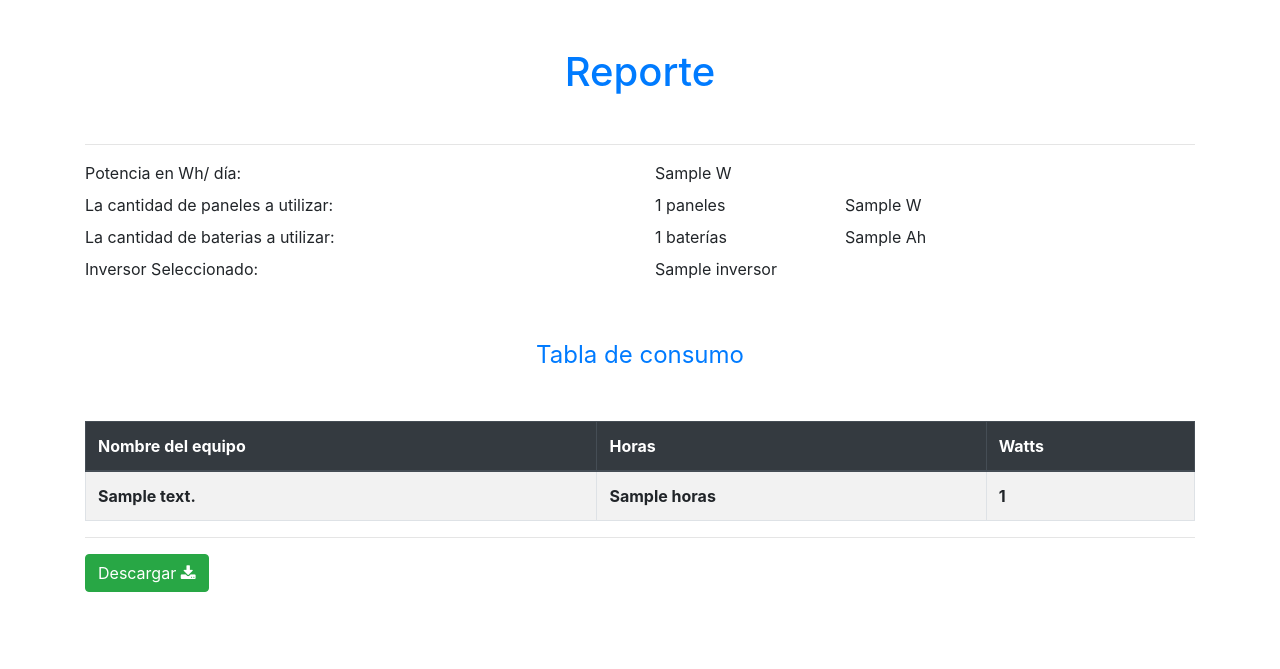
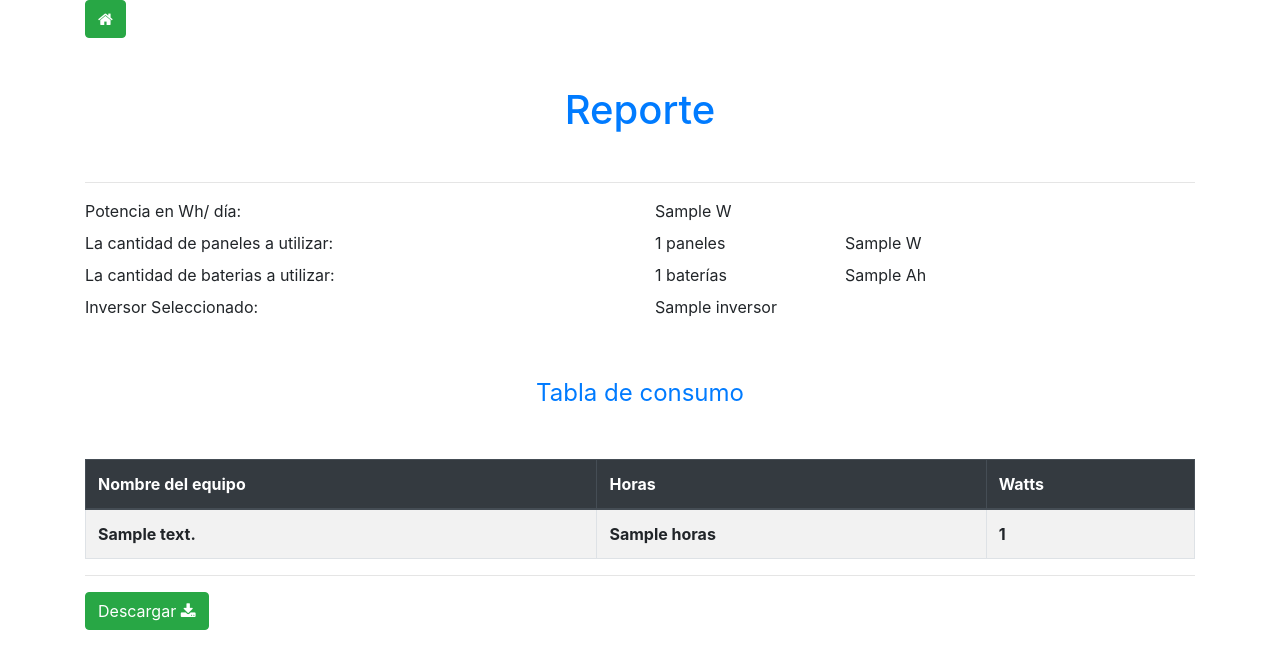
Before and after one commit to AlexCuencaM/calculadora-SFV, a Django app: template templates/calculadora/reporte.html in a window 1280 px wide. Shown: the top 669 px of the page. Run offline with Django 3.2, Linux system fonts and the light colour scheme; the template is opened without the code that fills it: most values are stand-ins (such as "Sample title", 1, 10 or a date in 2020); lists and menus that the app fills with data are empty; some libraries are stand-ins or nearby versions.

Commit message:
Boton home

```diff
--- a/calculadora/views.py
+++ b/calculadora/views.py
@@ -65,12 +65,11 @@ def calcularPanelYbateria(request):
     if(request.method=="POST"):
         calcular = Calcular(request.session['datos'], request.session['token'])
         calcular.guardar()
-
         ward = CalcularBateriaPanel(request.POST, request.session['token'])
         ward.calcularPanelYbateria()
         reporte = CalcularReporte(ward)
 
-        return render(request,"calculadora/reporte.html", reporte.getReporte())
+    return render(request,"calculadora/reporte.html", reporte.getReporte())
 
 def generarPdf(request,panel,bateria,total,inversor,ah,panelCantidad):
     buffer = io.BytesIO()
--- a/templates/calculadora/CalcularImplementacion.html
+++ b/templates/calculadora/CalcularImplementacion.html
@@ -62,7 +62,7 @@
 
 		</div>
 
-		<div>
+		<div class="form-row">
 			<button type="submit" class="btn btn-success">Calcular</button>
 		</div>
 	</div>
--- a/templates/calculadora/reporte.html
+++ b/templates/calculadora/reporte.html
@@ -3,8 +3,10 @@
 
 {% block 'content' %}
 <div class="container">
+	<a class="btn btn-success rounded" hreF="/home"><i class="fa fa-home"></i></a>
 	<h1 class="my-5 text-center text-primary">Reporte</h1>
 	<hr>
+
 	<div class="row">
 		<div class="col-12 col-sm-6 col-md-6">
 			<label> Potencia en Wh/ día: </label>
@@ -68,9 +70,10 @@
 			</tbody>
 		</table>
 	<hr>
-	<button class="btn btn-success" href="/reporte/{{TotalPanel}}/{{TotalBateria}}/{{resultadosDevices}}/{{inversor}}/{{ah}}/{{panelCantidad}}">Descargar <i class="fa fa-download"></i></button>
+	<a class="btn btn-success" href="/reporte/{{TotalPanel}}/{{TotalBateria}}/{{resultadosDevices}}/{{inversor}}/{{ah}}/{{panelCantidad}}">Descargar <i class="fa fa-download"></i></a>
+</div>
 </div>
 {% endblock 'content' %}
 
-</div>
+
 {% comment %} <i class="fa fa-home"></i> {% endcomment %}
```
